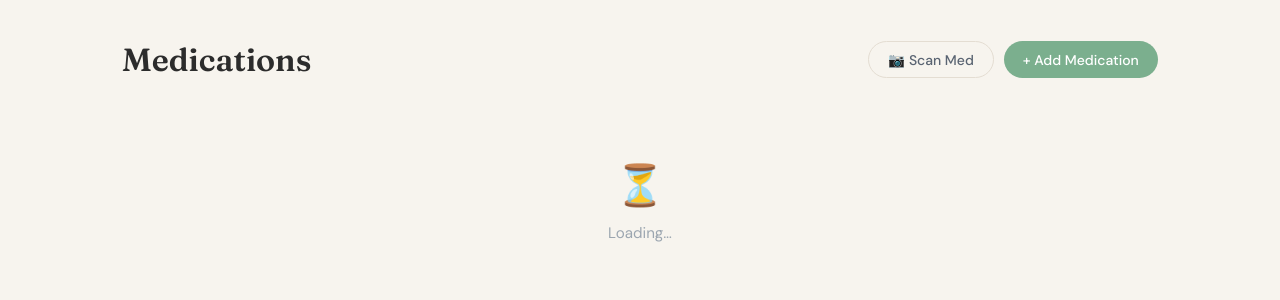
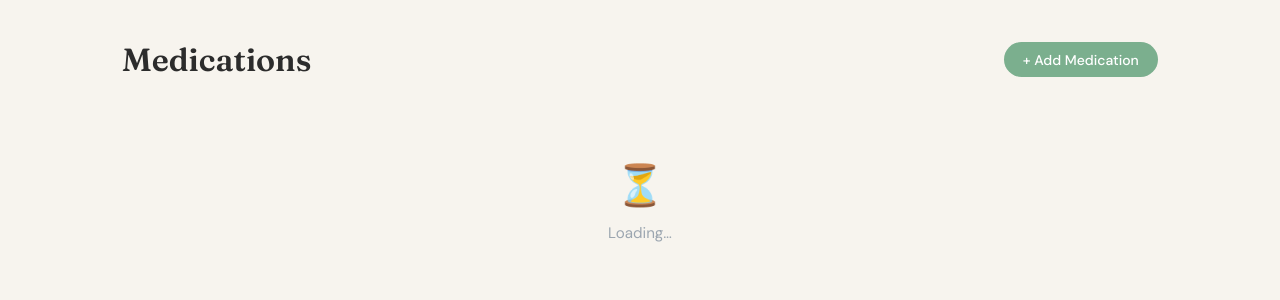
Before and after one commit to dstautberg/MedMinder, a Flask app: page /medications in a window 1280 px wide. Shown: the part 64-364 px from the top of the page. Run offline with Flask 3, Linux system fonts and the light colour scheme; the visitor is signed in with stand-in values (Sample User, id 1); data that the repository does not hold is empty.

Commit message:
Commented out Scan Med button, since it doesn't work well yet.

```diff
--- a/templates/medications.html
+++ b/templates/medications.html
@@ -190,7 +190,7 @@
 <div class="page-header">
   <h1>Medications</h1>
   <div class="header-actions">
-    <button class="btn btn-outline" onclick="startScan()">📷 Scan Med</button>
+    <!-- <button class="btn btn-outline" onclick="startScan()">📷 Scan Med</button> -->
     <button class="btn btn-primary" onclick="openAddForm()">+ Add Medication</button>
   </div>
 </div>
```
